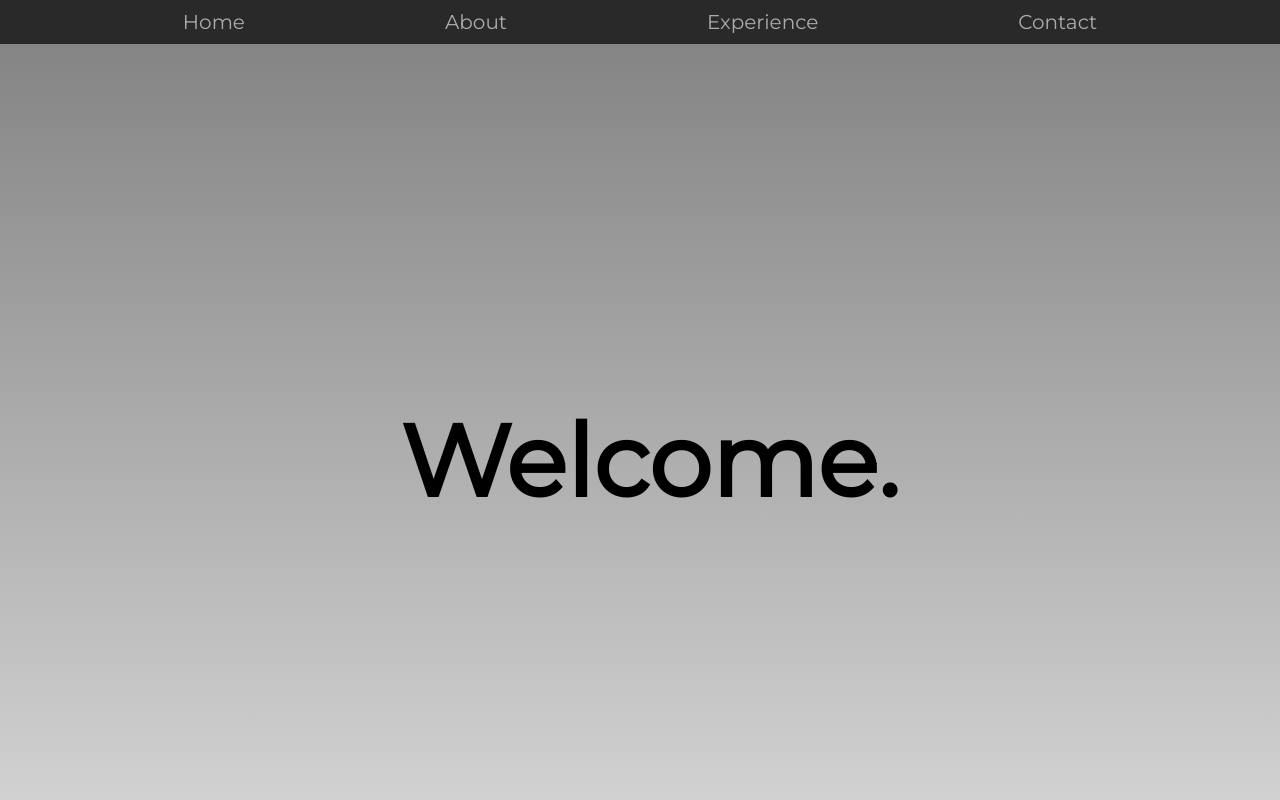
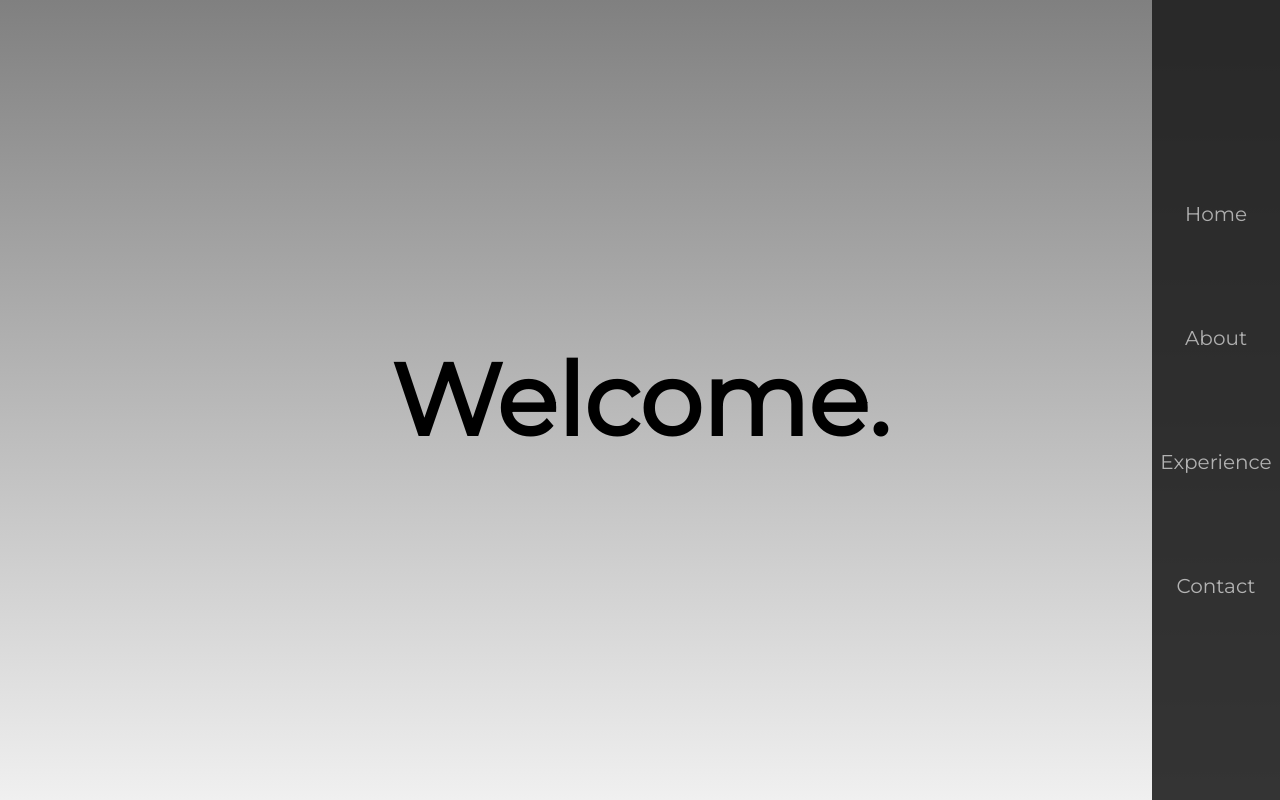
Before and after one commit to aaronlin986/profile_Site, a plain HTML site: page index.html in a window 1280 px wide. Shown: the top 800 px of the page. Drawn offline with Linux system fonts and the light colour scheme.

Commit message:
Changed orientation of nav menu, and hid the content of other pages

```diff
--- a/main.css
+++ b/main.css
@@ -12,8 +12,6 @@ html{
 
 body{
     width: 100%;
-    height: 100%;
-    background: linear-gradient(180deg, gray, #F0F0F0);
 }
 
 a{
@@ -32,18 +30,21 @@ p{
 
 /*Navigation Menu*/
 .nav-list{
-    width: 100%;
-    padding: 10px;
+    width: 10%;
+    height: 100%;
+    right: 0px;
     position: fixed;
     background-color:#202020;
     opacity: 0.9;
     list-style: none;
     display: flex;
     justify-content: center;
+    align-items: center;
+    flex-direction: column;
 }
 
 .nav-item{
-    margin: 0 10rem;
+    padding: 50px 10px;
     font-size: 2rem;
 }
 
@@ -56,15 +57,16 @@ p{
 
 /*Landing Page*/
 .landing{
-    height: 100%;
+    background: linear-gradient(180deg, gray, #F0F0F0);
+    height: 100vh;
     width: 100%;
-    padding: 50vh;
-
+    display: flex;
+    justify-content: center;
+    align-items: center;
 }
 
 .landing h1{
     font-size: 10rem;
-    text-align: center;
     animation: fadeIn ease 5s;
     -webkit-animation: fadeIn ease 4s;
 }
@@ -76,21 +78,31 @@ p{
 
 /*About Page*/
 .about{
+    position: relative;
     width: 100%;
-    height: 100%;
+    height: 500px;
+    top: -500px;
     text-align: center;
+    z-index: -1;
+
 }
 
 /*Experience*/
 .experience{
+    position: relative;
     width: 100%;
-    height:100%;
+    height: 500px;
+    top: -1000px;
     text-align: center;
+    z-index: -1;
 }
 
 /*Contact*/
 .contact{
+    position: relative;
     width: 100%;
-    height: 100%;
+    height: 500px;
+    top: -1500px;
     text-align: center;
+    z-index: -1;
 }
```
